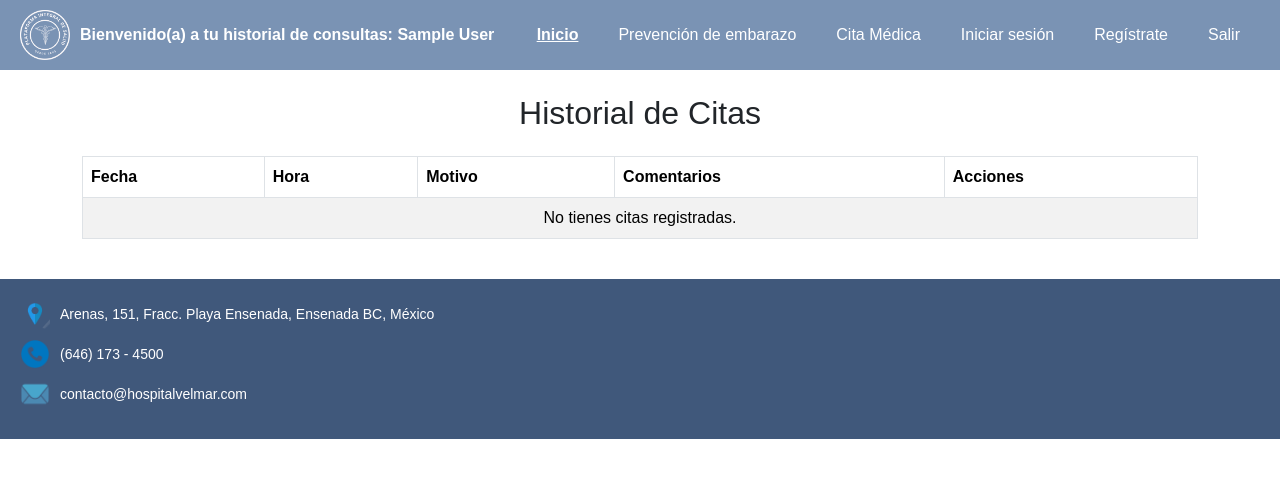
After one commit to JosueAripez/Base_De_Datos, a PHP site: page /historialconsulta.php in a window 1280 px wide. The commit adds this page. Shown: the top 478 px of the page. Run offline with PHP 8.4, Linux system fonts and the light colour scheme; the visitor is signed in with stand-in values (Sample User, id 1); data that the repository does not hold is empty.

Commit message:
historial de consulta pero no me sale marcelo ayuda

```diff
--- /dev/null
+++ b/Proyecto/src/historialconsulta.php
@@ -0,0 +1,110 @@
+<?php
+session_start();
+if(isset($_SESSION['nombre'])){
+
+
+?>
+<!DOCTYPE html>
+<html lang="es">
+<head>
+    <meta charset="UTF-8">
+    <meta name="viewport" content="width=device-width, initial-scale=1.0">
+    <title>Historial de Citas</title>
+    <link href="https://cdn.jsdelivr.net/npm/bootstrap@5.3.3/dist/css/bootstrap.min.css" rel="stylesheet">
+    <link href="./css/inicio.css" rel="stylesheet">
+    <link rel="icon" href="./images/logo.ico" type="image/x-icon">
+</head>
+<body>
+<nav class="navbar">
+    <div class="logo">
+        <img src=".\images\logo.png" alt="Logo">
+        <a class="navbar-brand user-name" href="inicio.php">Bienvenido(a) a tu historial de consultas:
+        <?php echo $_SESSION['nombre']; ?></a>
+    </div>
+    <ul class="nav-links">
+        <li><a href="inicio.php" class="nav-link active">Inicio</a></li>
+        <li><a href="prevencion.php" class="nav-link">Prevención de embarazo</a></li>
+        <li><a href="cita_medica.php" class="nav-link">Cita Médica</a></li>
+        <li><a href="login.php" class="nav-link">Iniciar sesión</a></li>
+        <li><a href="registro.php" class="nav-link">Regístrate</a></li>
+        <li><a href="logout.php" class="nav-link">Salir</a></li>
+    </ul>
+</nav>
+<br>
+
+<!-- Contenedor Principal -->
+<div class="container">
+    <h2 class="text-center mb-4">Historial de Citas</h2>
+
+    <!-- Tabla de citas médicas -->
+    <table class="table table-striped table-bordered">
+        <thead>
+            <tr>
+                <th>Fecha</th>
+                <th>Hora</th>
+                <th>Motivo</th>
+                <th>Comentarios</th>
+                <th>Acciones</th>
+            </tr>
+        </thead>
+        <tbody>
+            <?php if(count($citas) > 0): ?>
+                <?php foreach($citas as $cita): ?>
+                    <tr>
+                        <td><?php echo htmlspecialchars($cita['fecha_consulta']); ?></td>
+                        <td><?php echo htmlspecialchars($cita['hora_consulta']); ?></td>
+                        <td>
+                            <?php
+                            // Mostrar el motivo de la cita, dependiendo del ID (puedes personalizarlo)
+                            switch ($cita['motivo_id']) {
+                                case 1: echo "Información"; break;
+                                case 2: echo "Aborto"; break;
+                                case 3: echo "Revisión"; break;
+                                case 4: echo "Consulta General"; break;
+                                case 5: echo "Mi hija le va a la Chivas"; break;
+                                case 6: echo "Otros"; break;
+                                default: echo "Desconocido"; break;
+                            }
+                            ?>
+                        </td>
+                        <td><?php echo htmlspecialchars($cita['comentarios']); ?></td>
+                        <td>
+                            <!-- Aquí puedes agregar enlaces para editar o eliminar, si es necesario -->
+                            <a href="editar_cita.php?id=<?php echo $cita['id']; ?>" class="btn btn-warning btn-sm">Editar</a>
+                            <a href="eliminar_cita.php?id=<?php echo $cita['id']; ?>" class="btn btn-danger btn-sm">Eliminar</a>
+                        </td>
+                    </tr>
+                <?php endforeach; ?>
+            <?php else: ?>
+                <tr>
+                    <td colspan="5" class="text-center">No tienes citas registradas.</td>
+                </tr>
+            <?php endif; ?>
+        </tbody>
+    </table>
+</div>
+
+<br>
+<footer>
+    <div class="footer-content">
+        <div class="footer-item">
+            <img src=".\images\gps.png" alt="Ubicación" class="footer-icon">
+            <p>Arenas, 151, Fracc. Playa Ensenada, Ensenada BC, México</p>
+        </div>
+        <div class="footer-item">
+            <img src=".\images\tel.png" alt="Teléfono" class="footer-icon">
+            <p>(646) 173 - 4500</p>
+        </div>
+        <div class="footer-item">
+            <img src=".\images\correo.png" alt="Correo" class="footer-icon">
+            <p>contacto@hospitalvelmar.com</p>
+        </div>
+    </div>
+</footer>
+</body>
+</html>
+<?php
+}else {
+    header("Location: login.php?error=2");
+}
+?>
--- a/Proyecto/src/inicio.php
+++ b/Proyecto/src/inicio.php
@@ -30,6 +30,7 @@ if(isset($_SESSION['nombre'])){
         <li><a href="inicio.php" class="nav-link active">Inicio</a></li>
         <li><a href="prevencion.php" class="nav-link">Prevención de embarazo</a></li>
         <li><a href="cita_medica.php" class="nav-link">Cita Médica</a></li>
+        <li><a href="historialconsulta.php" class="nav-link">Mi historial de Citas</a></li>
         <li><a href="login.php" class="nav-link">Iniciar sesión</a></li>
         <li><a href="registro.php" class="nav-link">Regístrate</a></li>
         <li><a href="logout.php" class="nav-link">Salir</a></li>
```
Also changed, not shown: Proyecto/src/libs/funciones.php (+12 -0 lines).
